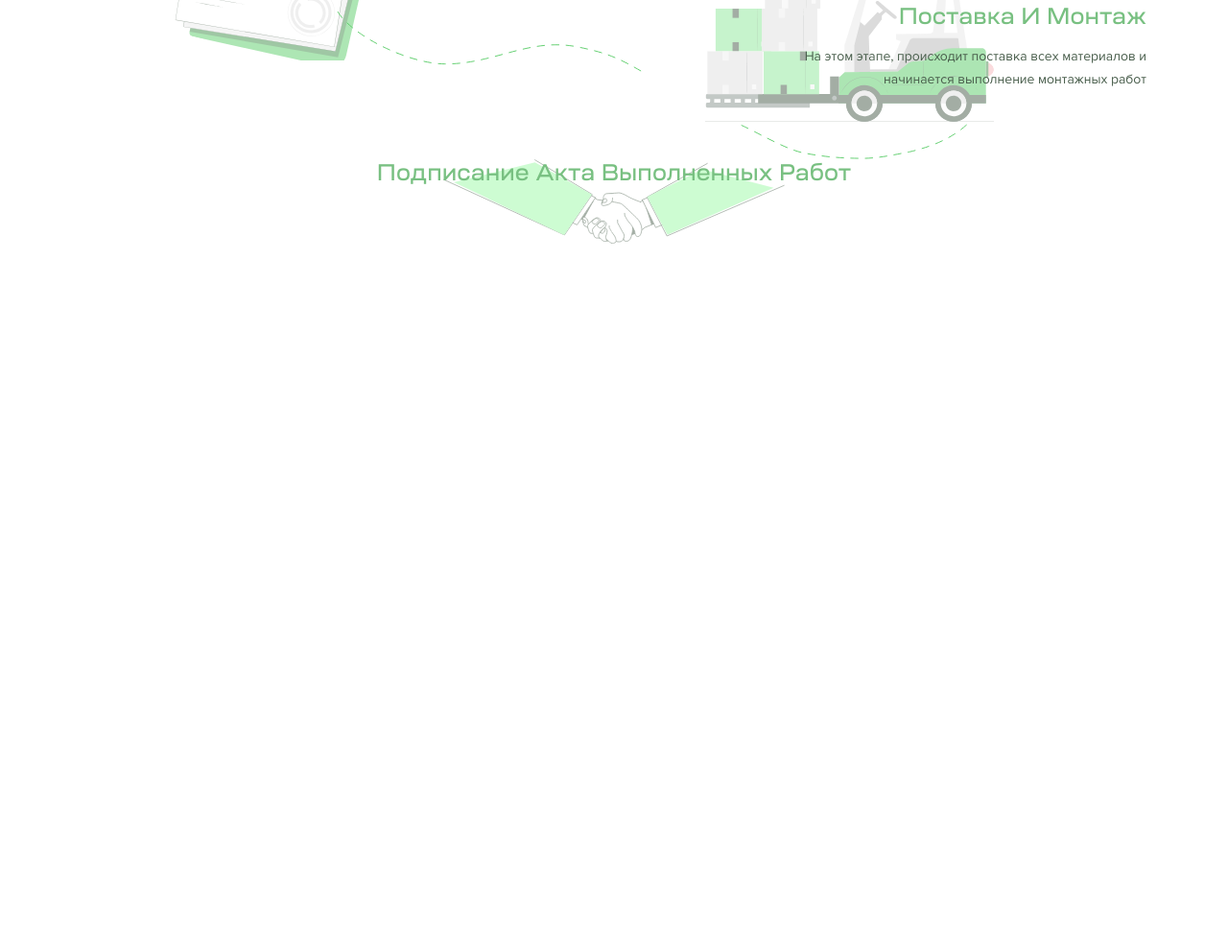
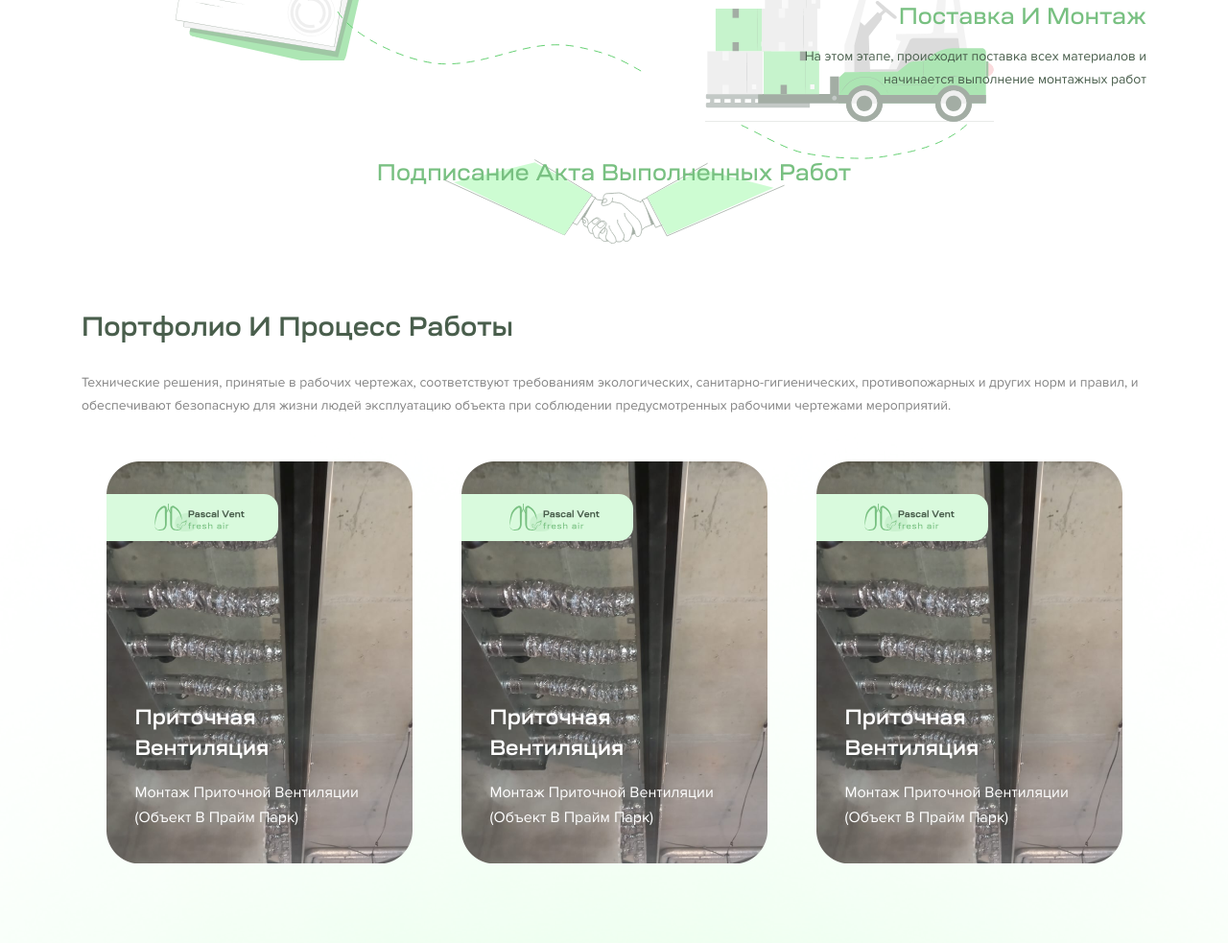
Before and after one commit to BesedinEgor/PascalVent, a website: page index.html in a window 1280 px wide. Shown: the part 5220-6203 px from the top of the page at 96% size. Before the commit the page ends 5544 px from the top, so only its background shows below. Drawn offline with Linux system fonts and the light colour scheme.

Commit message:
разработка блока portfolio, изменения в позиционировании элементов блока schematic

```diff
--- a/index.html
+++ b/index.html
@@ -1005,7 +1005,7 @@
             </div>
           </div>
         </section>
-        <!--<section class="portfolio">
+        <section class="portfolio">
           <div class="container">
             <div class="portfolio__title-box">
               <h2 class="portfolio__title">Портфолио И Процесс работы</h2>
@@ -1465,7 +1465,7 @@
             </div>
           </div>
         </section>
-        <section class="customers">
+        <!--<section class="customers">
           <div class="container">
             <h2 class="customers__title">Известные клиенты</h2>
             <div class="customers__content">
--- a/js/swiper.js
+++ b/js/swiper.js
@@ -5,6 +5,14 @@ const portfolioSwiper = new Swiper(".portfolio-swiper", {
   navigation: {
     nextEl: ".portfolio-next",
     prevEl: ".portfolio-prev",
+  },
+  breakpoints: {
+    640: {
+      slidesPerView: 2,
+    },
+    1024: {
+      slidesPerView: 3,
+    },
   },
 });
 
--- a/sass/portfolio.scss
+++ b/sass/portfolio.scss
@@ -89,6 +89,11 @@
 
 .portfolio-slide {
   padding-bottom: 80px;
+
+  @media (min-width: 640px) {
+    display: flex;
+    justify-content: center;
+  }
 }
 
 .portfolio__arrow-box {
```
Also changed, not shown: css/portfolio.css, css/style.css, 2 other files.
